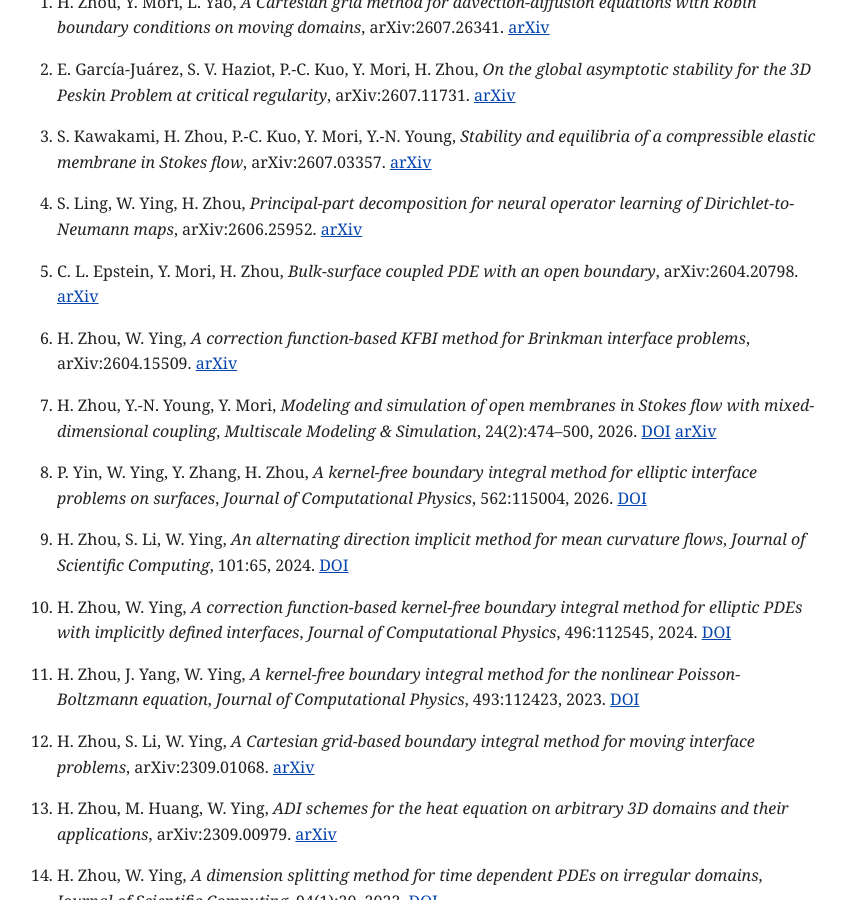
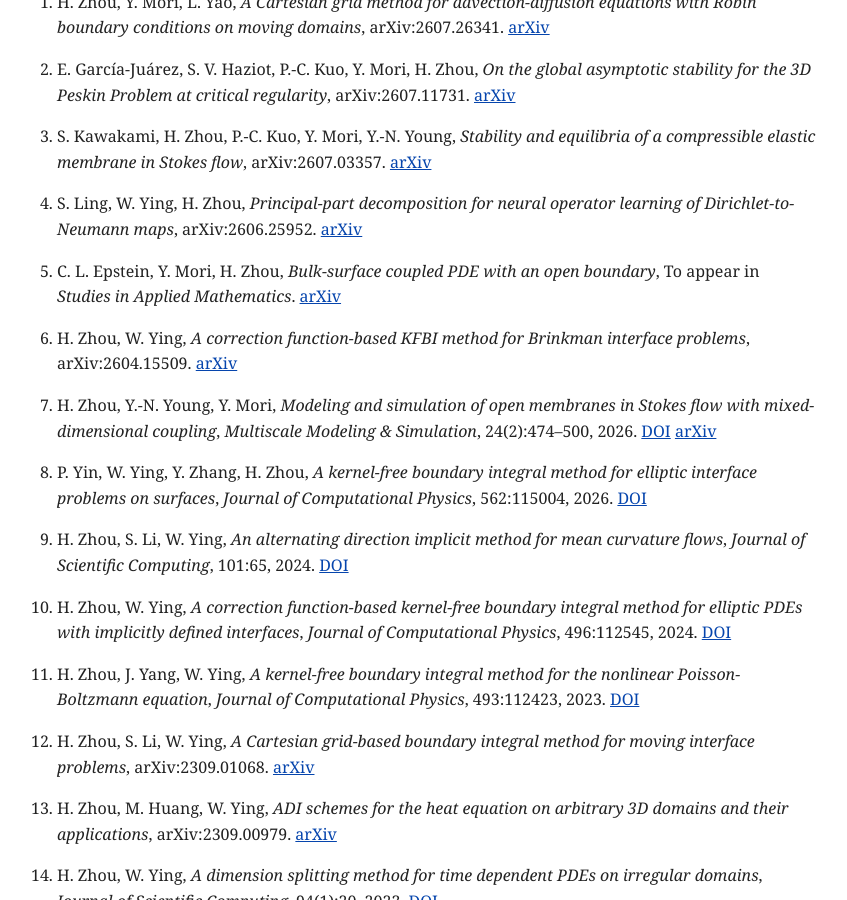
Before and after one commit to han-zhou-math/han-zhou-math.github.io, a Jekyll site: the page built from index.md, in a window 1280 px wide and 900 px high, scrolled down 866 px. Shown: the whole window, without its empty margins (223-1070 px from the left). Built offline with Jekyll 4.4.1, drawn with Linux system fonts in a browser that asks for light colours.

Commit message:
Update bulk-surface paper status

```diff
--- a/index.md
+++ b/index.md
@@ -37,7 +37,8 @@ My research focuses on partial differential equations arising in physical and bi
 
 5. C. L. Epstein, Y. Mori, H. Zhou,
    *Bulk-surface coupled PDE with an open boundary*,
-   arXiv:2604.20798. [arXiv](https://doi.org/10.48550/arXiv.2604.20798)
+   To appear in *Studies in Applied Mathematics*.
+   [arXiv](https://doi.org/10.48550/arXiv.2604.20798)
 
 6. H. Zhou, W. Ying,
    *A correction function-based KFBI method for Brinkman interface problems*,
```
